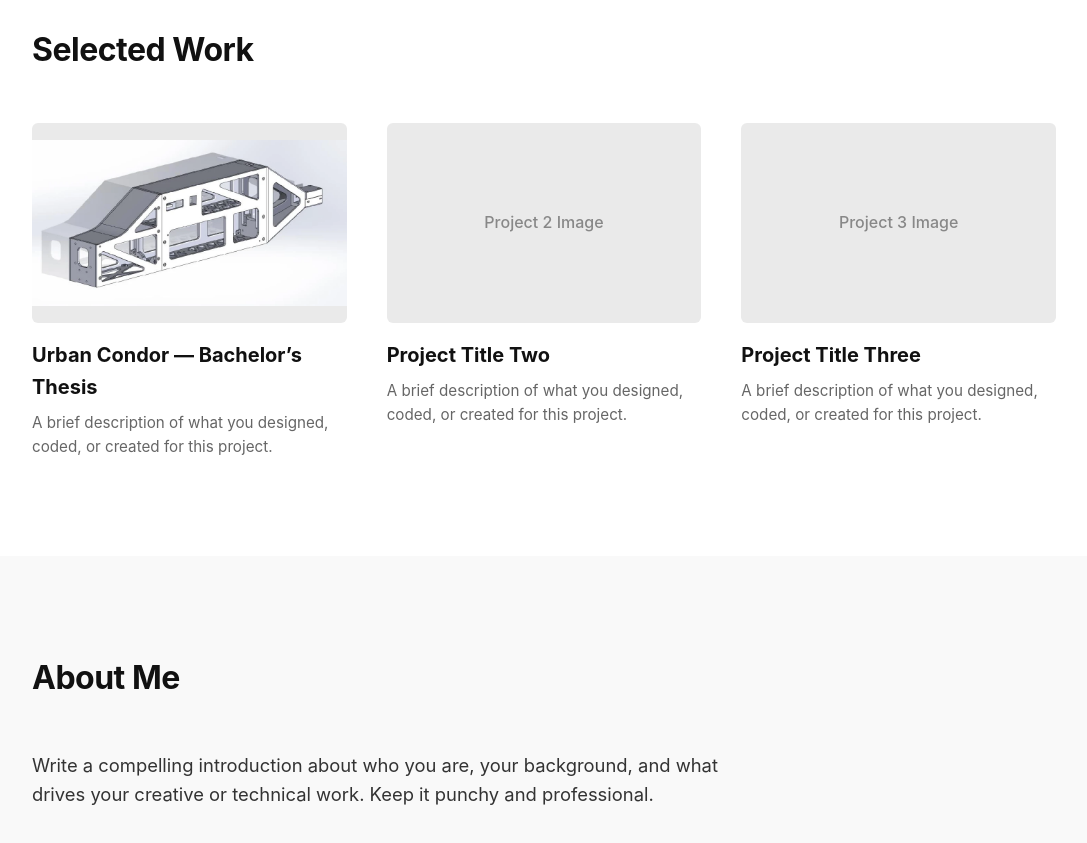
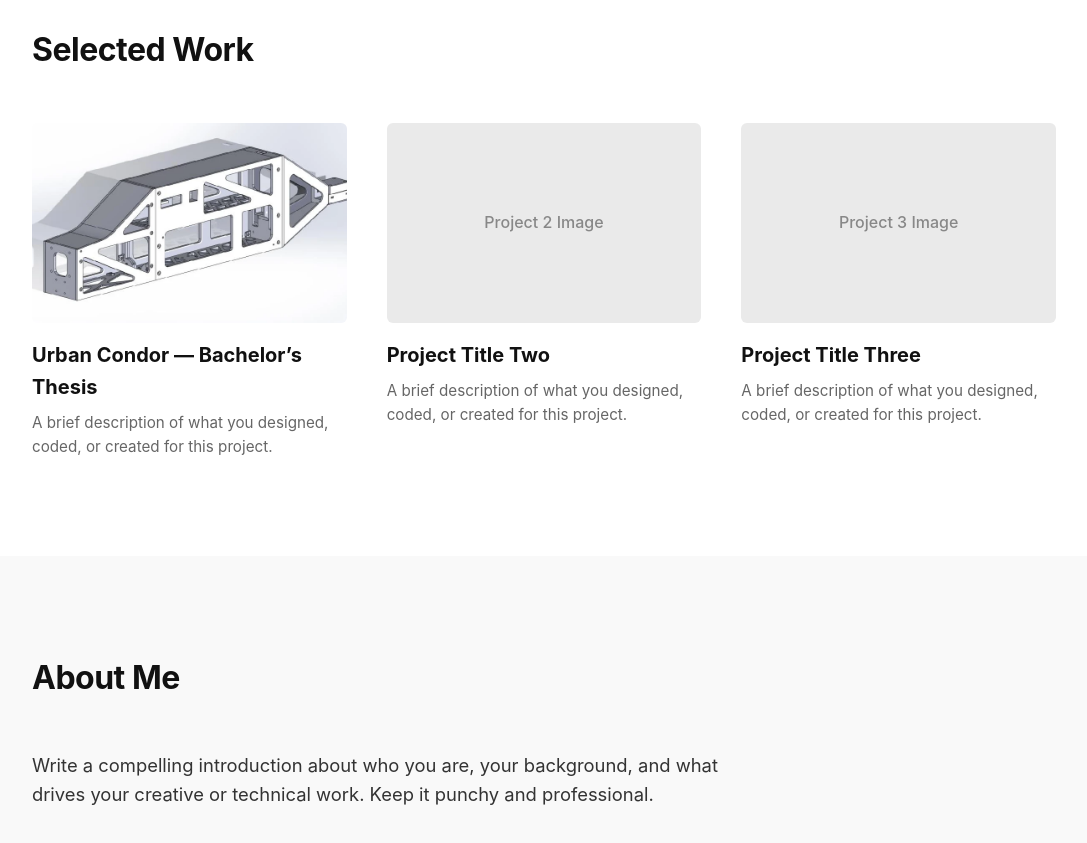
Before and after one commit to BelaD44/personalwebsite, a plain HTML site: page index.html in a window 1280 px wide. Shown: the part 780-1623 px from the top of the page, without its empty margins (96-1183 px from the left). Drawn offline with Linux system fonts and the light colour scheme.

Commit message:
Update image display properties in style.css
Changed object-fit to cover and added object-position.

```diff
--- a/style.css
+++ b/style.css
@@ -118,7 +118,9 @@ nav a:hover {
     display: block;
     width: 100%;
     height: 100%;
-    object-fit: contain;
+    object-fit: cover;
+    object-position: center;
+    display: block;
 }
 .project-card h3 {
     font-size: 1.25rem;
```
